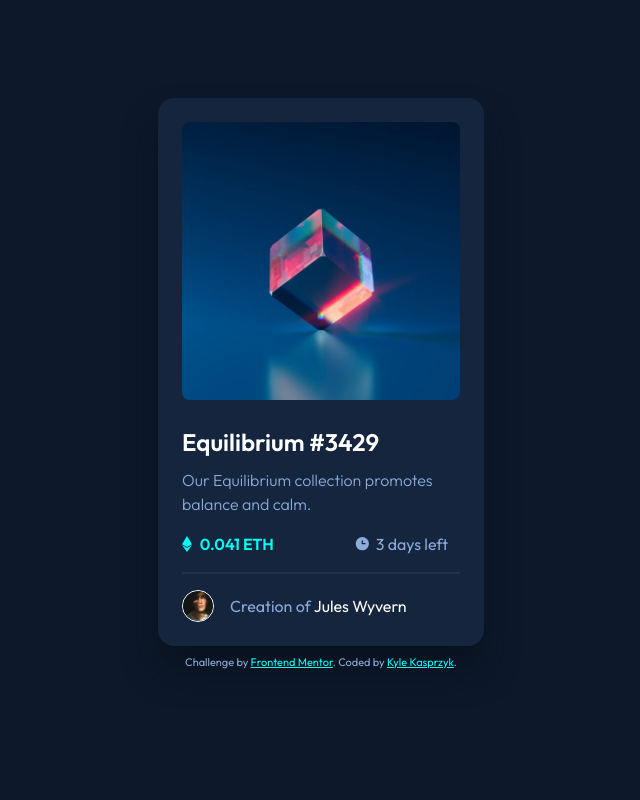
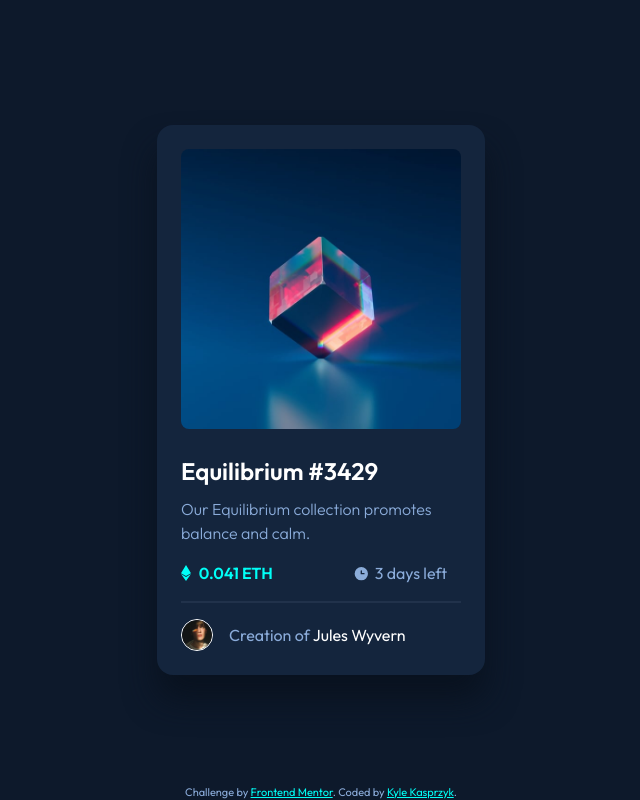
Before and after one commit to kylekasprzyk/frontend-mentor-nft-preview-card, a plain HTML site: page index.html in a window 1280 px wide. Shown: the whole page, without its empty margins (319-959 px from the left). Drawn offline with Linux system fonts and the light colour scheme.

Commit message:
Update style.css

```diff
--- a/style.css
+++ b/style.css
@@ -14,19 +14,19 @@
 
 html,
 body {
-    min-width: 375px;
-    max-width: 390px;
+    height: 100%;
     background-color: hsl(217, 54%, 11%);
     font-family: 'Outfit', sans-serif;
-    margin: auto;
-
 
 
 }
 
 body {
     line-height: 1.5;
-    margin-top: 25%;
+    -webkit-font-smoothing: antialiased;
+    display: flex;
+    align-items: center;
+    justify-content: center;
 }
 
 img,
@@ -71,8 +71,7 @@ h6 {
 
 .card {
     background-color: hsl(216, 50%, 16%);
-    max-width: 800px;
-    margin: 25% 2rem 0.5rem 2rem;
+    max-width: 20.5rem;
     border-radius: 1rem;
     align-items: center;
     justify-content: center;
@@ -191,7 +190,11 @@ hr.solid {
     font-size: 11px;
     text-align: center;
     color: hsl(215, 51%, 70%);
-    ;
+    position: fixed;
+    bottom: 0;
+    left: 0;
+    width: 100%;
+    text-align: center;
 }
 
 .attribution a {
```
